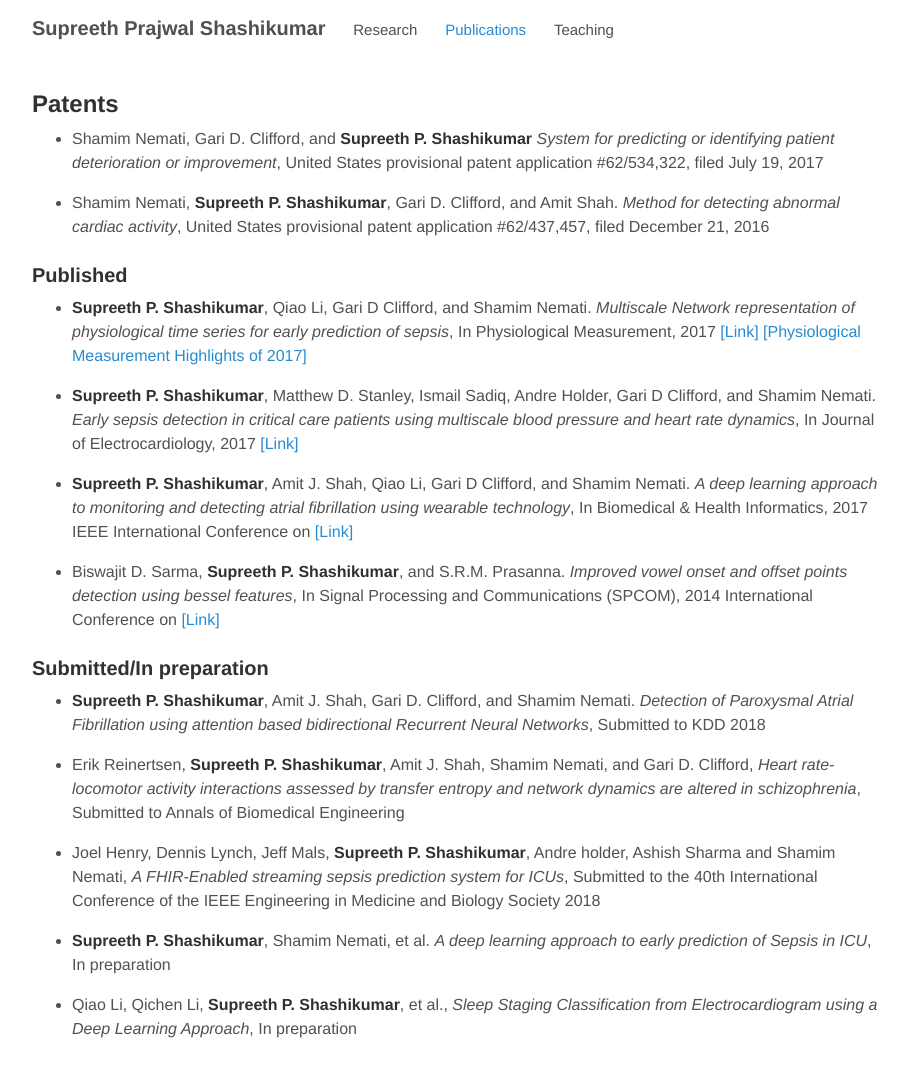
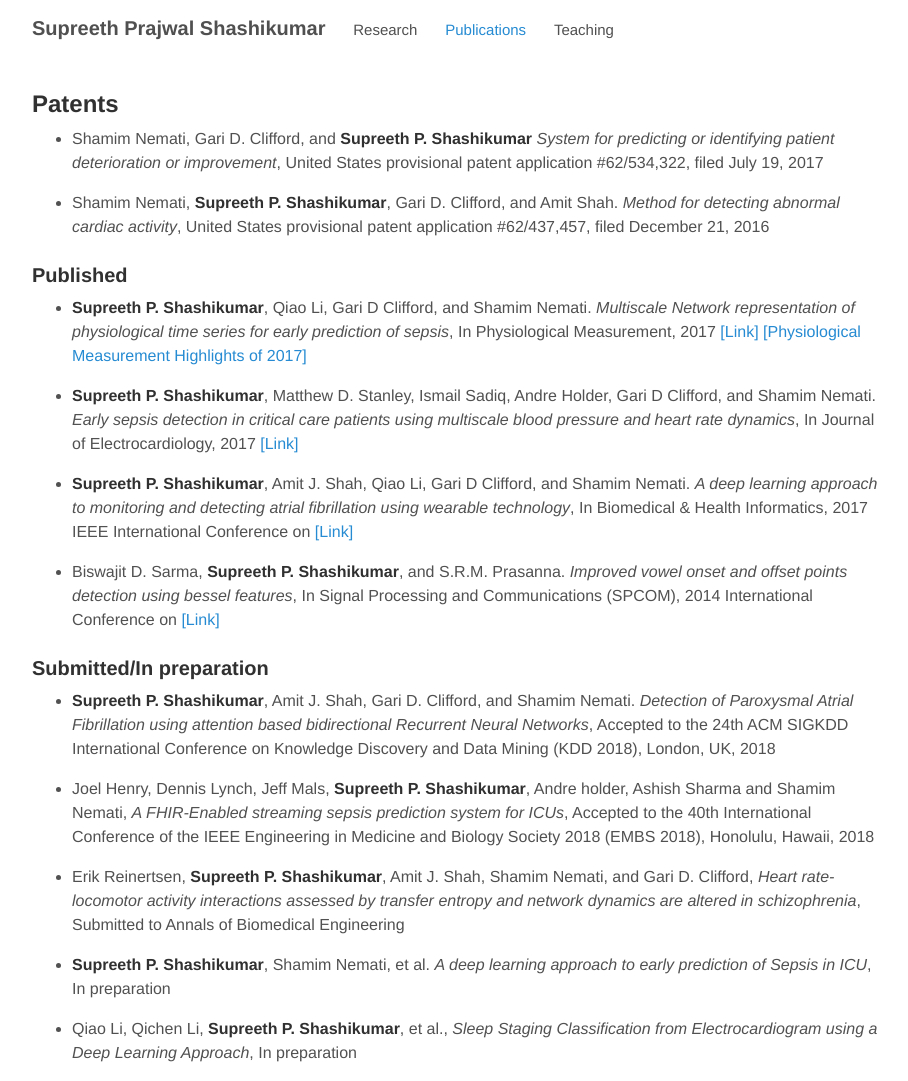
Before and after one commit to supreethprajwal/supreethprajwal.github.io, a Jekyll site: the page built from publications.md, in a window 1280 px wide. Shown: the whole page, without its empty margins (184-1092 px from the left). Built offline with Jekyll 4.4.1, drawn with Linux system fonts in a browser that asks for light colours; nearby versions of some CDN libraries; before the commit the page ends 1057 px from its top, so only the background shows below that.

Commit message:
Updated KDD

```diff
--- a/publications.md
+++ b/publications.md
@@ -22,11 +22,11 @@ title: "Publications"
 
 ### Submitted/In preparation
 
-+ **Supreeth P. Shashikumar**, Amit J. Shah, Gari D. Clifford, and Shamim Nemati.  *Detection of Paroxysmal Atrial Fibrillation using attention based bidirectional Recurrent Neural Networks*, Submitted to KDD 2018
++ **Supreeth P. Shashikumar**, Amit J. Shah, Gari D. Clifford, and Shamim Nemati.  *Detection of Paroxysmal Atrial Fibrillation using attention based bidirectional Recurrent Neural Networks*, Accepted to the 24th ACM SIGKDD International Conference on Knowledge Discovery and Data Mining (KDD 2018), London, UK, 2018
+
++ Joel Henry, Dennis Lynch, Jeff Mals, **Supreeth P. Shashikumar**, Andre holder, Ashish Sharma and Shamim Nemati, *A FHIR-Enabled streaming sepsis prediction system for ICUs*, Accepted to the 40th International Conference of the IEEE Engineering in Medicine and Biology Society 2018 (EMBS 2018), Honolulu, Hawaii, 2018
 
 + Erik Reinertsen, **Supreeth P. Shashikumar**, Amit J. Shah, Shamim Nemati, and Gari D. Clifford, *Heart rate-locomotor activity interactions assessed by transfer entropy and network dynamics are altered in schizophrenia*, Submitted to Annals of Biomedical Engineering
-
-+ Joel Henry, Dennis Lynch, Jeff Mals, **Supreeth P. Shashikumar**, Andre holder, Ashish Sharma and Shamim Nemati, *A FHIR-Enabled streaming sepsis prediction system for ICUs*, Submitted to the 40th International Conference of the IEEE Engineering in Medicine and Biology Society 2018
 
 + **Supreeth P. Shashikumar**, Shamim Nemati, et al. *A deep learning approach to early prediction of Sepsis in ICU*, In preparation
 
```
Also changed, not shown: research.md (+1 -1 lines).
